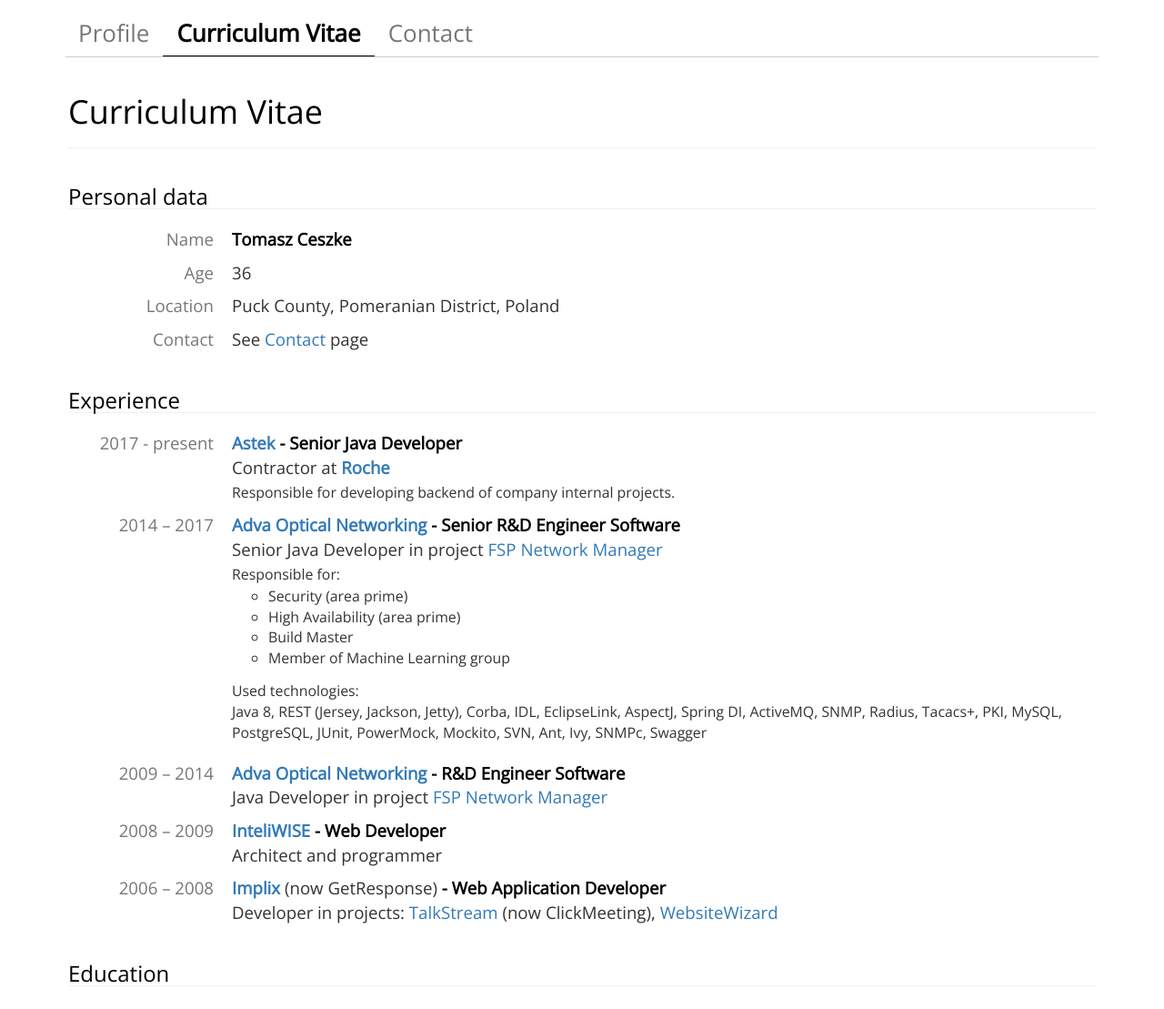
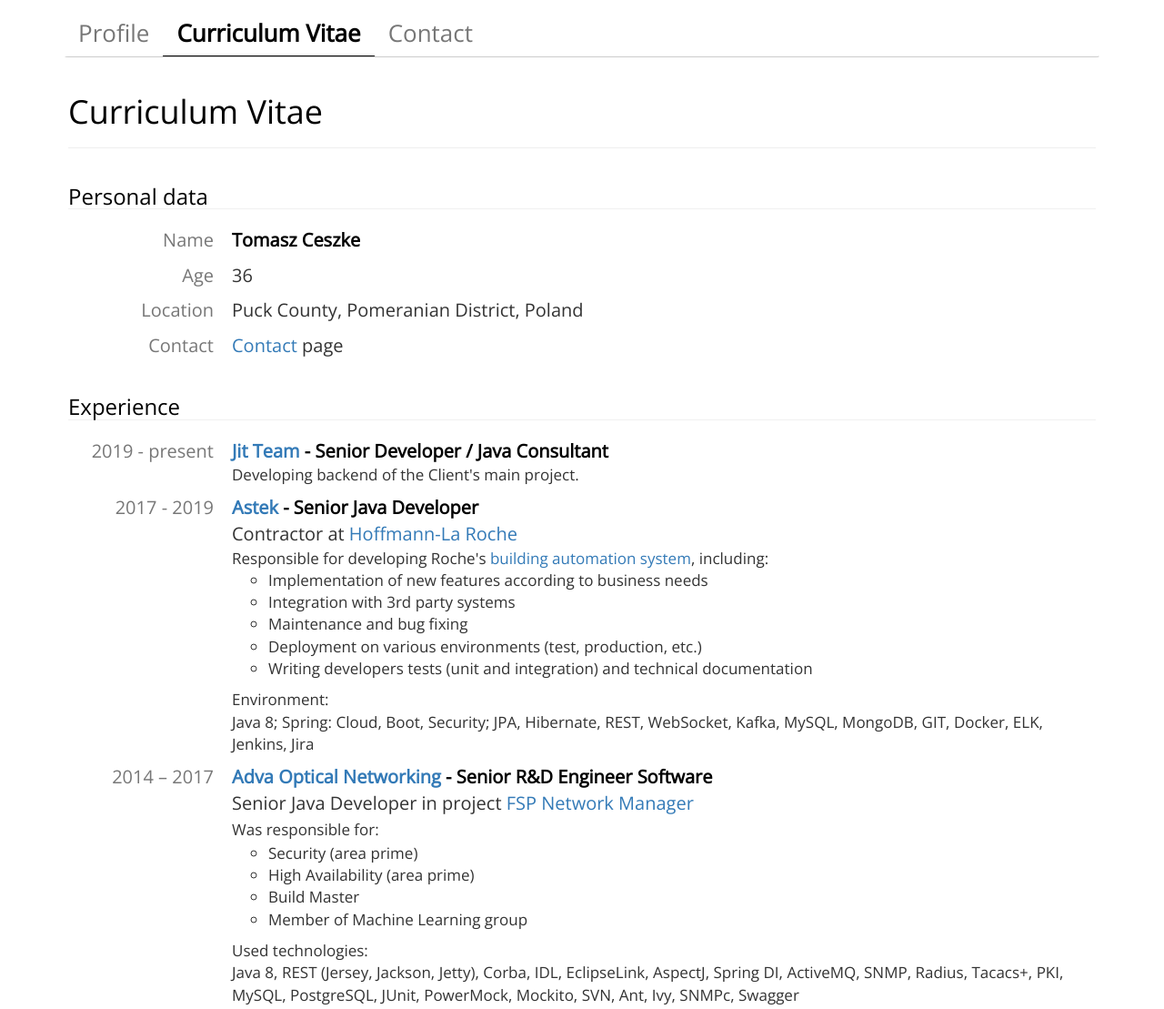
Before and after one commit to tomekceszke/tomekceszke.github.io, a plain HTML site: page cv.html in a window 1280 px wide. Shown: the top 1109 px of the page at 91% size. Drawn offline with nearby package versions, Linux system fonts and the light colour scheme.

Commit message:
jit update

```diff
--- a/css/main.css
+++ b/css/main.css
@@ -4,7 +4,7 @@
 body {
 	padding-top: 10px;
     padding-bottom: 50px;
-	font-size: 14pt;
+	font-size: 15pt;
 	color: #333;
     font-family: 'Open Sans', sans-serif;
 }
@@ -23,7 +23,7 @@ h1 small {
 
 
 footer {
-  	padding: 5px 0px;
+  	padding: 5px 0;
   	border-top: 1px solid #ccc;
   	color: #777;
 }
@@ -56,7 +56,7 @@ ul {
 /* TEMPLATE */
 
 .starter-template {
-	padding: 0px 5px 40px 5px;
+	padding: 0 5px 40px 5px;
 }
 
 .page-header {
@@ -81,7 +81,7 @@ ul {
 }
 
 .navbar-collapse {
-    padding-left: 0px;
+    padding-left: 0;
 }
 
 .navbar-default .navbar-nav > li > a
@@ -102,7 +102,7 @@ ul {
 .navbar-default .navbar-nav a:hover, .navbar-default .navbar-nav .active a:hover {
    background-color: #fff;
    color: inherit;
-   border-bottom: 1px solid id #000;
+   border-bottom: 1px solid #000;
 }
 
 
--- a/cv.html
+++ b/cv.html
@@ -3,15 +3,15 @@
 
 <head>
     <title>Curriculum Vitae</title>
-    <meta charset="utf-8" />
+    <meta charset="utf-8"/>
     <meta http-equiv="X-UA-Compatible" content="IE=edge">
     <meta name="viewport" content="width=device-width, initial-scale=1">
-    <meta name="author" content="Tomasz Ceszke" />
-    <meta name="description" content="My Curriculum Vitae (CV). Senior Java developer resume." />
-    <meta name="keywords" content="curriculum vitae, cv, resume, professional, story, senior java developer" />
-    <link rel="shortcut icon" type="image/x-icon" href="/favicon.ico" />
-    <link rel="stylesheet" href="/css/bootstrap.min.css" />
-    <link rel="stylesheet" href="/css/main.css" />
+    <meta name="author" content="Tomasz Ceszke"/>
+    <meta name="description" content="My Curriculum Vitae (CV). Senior Java developer resume."/>
+    <meta name="keywords" content="curriculum vitae, cv, resume, professional, story, senior java developer"/>
+    <link rel="shortcut icon" type="image/x-icon" href="/favicon.ico"/>
+    <link rel="stylesheet" href="css/bootstrap.min.css"/>
+    <link rel="stylesheet" href="css/main.css"/>
 </head>
 
 <body>
@@ -29,13 +29,13 @@
         <div id="navbar" class="navbar-collapse collapse">
             <ul class="nav navbar-nav">
                 <li>
-                        <a href="/index.html">Profile</a>
+                    <a href="index.html">Profile</a>
                 </li>
                 <li class="active">
-                        <a href="/cv.html">Curriculum Vitae</a>
+                    <a href="cv.html">Curriculum Vitae</a>
                 </li>
                 <li>
-                        <a href="/contact.html">Contact</a>
+                    <a href="contact.html">Contact</a>
                 </li>
             </ul>
         </div>
@@ -68,8 +68,7 @@
                 </dl>
                 <dl class="dl-horizontal">
                     <dt>Contact</dt>
-                        <dd>See
-                            <a href="/contact.html">Contact</a> page</dd>
+                    <dd><a href="contact.html">Contact</a> page</dd>
                 </dl>
             </article>
 
@@ -78,19 +77,29 @@
                     <h3>Experience</h3>
                 </header>
                 <dl class="dl-horizontal">
-                        <dt>2017 - present</dt>
+                    <dt>2019 - present</dt>
+                    <dd>
+                        <strong><a href="https://jit.team//" target="_blank">Jit Team</a> - Senior Developer / Java Consultant</strong>
+                        <p class="small">Developing backend of the Client's main project.</p>
+                    </dd>
+                </dl>
+                <dl class="dl-horizontal">
+                    <dt>2017 - 2019</dt>
                     <dd>
                         <strong>
-                                <a href="http://en.astek.pl//" target="_blank">Astek</a> - Senior Java Developer</strong>
-                            <p>Contractor at
-                                <strong>
-                                    <a href="http://it.roche.pl/en/" target="_blank">Roche</a>
-                                </strong>
-                            </p>
-                            <p>
-                                <small>
-                                    <p>Responsible for developing backend of company internal projects.</p>
-                                </small>
+                            <a href="https://en.astek.pl/" target="_blank">Astek</a> - Senior Java Developer</strong>
+                        <p>Contractor at <a href="https://it.roche.pl/en/" target="_blank">Hoffmann-La Roche</a></p>
+                        <p class="small">Responsible for developing Roche's <a href="https://www.s-b.swiss/referenz/neubau-roche-b098-ivr/" target="_blank">building automation system</a>, including:</p>
+                        <ul class="small">
+                            <li>Implementation of new features according to business needs</li>
+                            <li>Integration with 3rd party systems</li>
+                            <li>Maintenance and bug fixing</li>
+                            <li>Deployment on various environments (test, production, etc.)</li>
+                            <li>Writing developers tests (unit and integration) and technical documentation</li>
+                        </ul>
+                        <p class="small">Environment:</p>
+                        <p class="small">
+                            Java 8; Spring: Cloud, Boot, Security; JPA, Hibernate, REST, WebSocket, Kafka, MySQL, MongoDB, GIT, Docker, ELK, Jenkins, Jira
                         </p>
                     </dd>
                 </dl>
@@ -100,22 +109,21 @@
                         <strong>
                             <a href="http://www.advaoptical.com/" target="_blank">Adva Optical Networking</a> - Senior R&amp;D Engineer Software</strong>
                         <p>Senior Java Developer in project
-                                <a href="http://www.advaoptical.com/en/products/automated-network-management/fsp-network-manager.aspx" target="_blank">FSP Network Manager</a>
+                            <a href="http://www.advaoptical.com/en/products/automated-network-management/fsp-network-manager.aspx" target="_blank">FSP Network
+                                Manager</a>
                         </p>
-                            <p>
-                                <small>
-                                    Responsible for:
-                                    <ul>
+                        <p><small>Was responsible for:</small></p>
+                                <ul class="small">
                                     <li>Security (area prime)</li>
                                     <li>High Availability (area prime)</li>
                                     <li>Build Master</li>
                                     <li>Member of Machine Learning group</li>
                                 </ul>
-                                    Used technologies:
-                                    <p>
+
+                        <p class="small">Used technologies:</p>
+                        <p class="small">
                             Java 8, REST (Jersey, Jackson, Jetty), Corba, IDL, EclipseLink, AspectJ, Spring DI, ActiveMQ, SNMP, Radius, Tacacs+, PKI,
                             MySQL, PostgreSQL, JUnit, PowerMock, Mockito, SVN, Ant, Ivy, SNMPc, Swagger
-
                         </p>
                         </small>
                         </p>
@@ -127,7 +135,8 @@
                         <strong>
                             <a href="http://www.advaoptical.com/" target="_blank">Adva Optical Networking</a> - R&amp;D Engineer Software</strong>
                         <p>Java Developer in project
-                                <a href="http://www.advaoptical.com/en/products/automated-network-management/fsp-network-manager.aspx" target="_blank">FSP Network Manager</a>
+                            <a href="http://www.advaoptical.com/en/products/automated-network-management/fsp-network-manager.aspx" target="_blank">FSP Network
+                                Manager</a>
                         </p>
                     </dd>
                 </dl>
@@ -167,7 +176,8 @@
                             <small>Master's Thesis: "IT Job Portal"</small>
                         </p>
                         <small>
-                                <a href="http://www.tu.koszalin.pl/eng" target="_blank">Koszalin University of Technology</a>, Faculty of Electronics and Computer Science</small>
+                            <a href="http://www.tu.koszalin.pl/eng" target="_blank">Koszalin University of Technology</a>, Faculty of Electronics and Computer
+                            Science</small>
                     </dd>
                 </dl>
                 <dl class="dl-horizontal">
@@ -181,7 +191,8 @@
                             <small>Engineering Thesis: "Database Application to Support Holidays Homes"</small>
                         </p>
                         <small>
-                                <a href="http://www.tu.koszalin.pl/eng" target="_blank">Koszalin University of Technology</a>, Faculty of Electronics and Computer Science</small>
+                            <a href="http://www.tu.koszalin.pl/eng" target="_blank">Koszalin University of Technology</a>, Faculty of Electronics and Computer
+                            Science</small>
                     </dd>
                 </dl>
             </article>
@@ -193,45 +204,57 @@
                 <dl class="dl-horizontal">
                     <dt>2017</dt>
                     <dd>
-                            <a href="https://www.experteach.eu/de/training/hersteller/microsoft/microsoft-kurse-von-experteach/wpca.html" target="_blank">Zertifikate &amp; PKI</a> (ExperTeach München)</dd>
+                        <a href="https://www.experteach.eu/de/training/hersteller/microsoft/microsoft-kurse-von-experteach/wpca.html" target="_blank">Zertifikate
+                            &amp; PKI</a> (ExperTeach München)
+                    </dd>
                 </dl>
                 <dl class="dl-horizontal">
                     <dt>2017</dt>
                     <dd>
-                            <a href="https://www.coursera.org/learn/machine-learning" target="_blank">Machine Learning by Stanford University</a> (Coursera - online)</dd>
+                        <a href="https://www.coursera.org/learn/machine-learning" target="_blank">Machine Learning by Stanford University</a> (Coursera -
+                        online)
+                    </dd>
                 </dl>
                 <dl class="dl-horizontal">
                     <dt>2016</dt>
                     <dd>
-                            <a href="https://niebezpiecznik.pl/szkolenia/atakowanie-ochrona-www/?st" target="_blank">Attacking and securing web applications</a> (niebezpiecznik.pl)</dd>
+                        <a href="https://niebezpiecznik.pl/szkolenia/atakowanie-ochrona-www/?st" target="_blank">Attacking and securing web applications</a>
+                        (niebezpiecznik.pl)
+                    </dd>
                 </dl>
                 <dl class="dl-horizontal">
                     <dt>2012</dt>
                     <dd>
                         <a href="https://www.altkomakademia.pl/szkolenia/oferta/katalog-szkolen/i/przygotowanie-do-certyfikatu-java-se-8-programmer-i-1z0-808"
-                                target="_blank">Preparation to Oracle Certified Professional, Java SE Programmer</a> (Altkom Akademia)</dd>
+                           target="_blank">Preparation to Oracle Certified Professional, Java SE Programmer</a> (Altkom Akademia)
+                    </dd>
                 </dl>
                 <dl class="dl-horizontal">
                     <dt>2010</dt>
                     <dd>
-                            <a href="http://www.bnsit.pl/szkolenie,architektura-aplikacji-biznesowych" target="_blank">Developing JEE Architecture</a> (BNS IT)</dd>
+                        <a href="http://www.bnsit.pl/szkolenie,architektura-aplikacji-biznesowych" target="_blank">Developing JEE Architecture</a> (BNS IT)
+                    </dd>
                 </dl>
                 <dl class="dl-horizontal">
                     <dt>2009</dt>
                     <dd>
-                            <a href="http://www.bnsit.pl/szkolenie,wzorce-projektowe-i-refaktoryzacja-do-wzorcow" target="_blank">Design patterns and refactoring to the patterns</a> (BNS IT)</dd>
+                        <a href="http://www.bnsit.pl/szkolenie,wzorce-projektowe-i-refaktoryzacja-do-wzorcow" target="_blank">Design patterns and refactoring to
+                            the patterns</a> (BNS IT)
+                    </dd>
                 </dl>
                 <dl class="dl-horizontal">
                     <dt>2007</dt>
                     <dd>
                         <a href="https://www.altkomakademia.pl/szkolenia/oferta/katalog-szkolen/i/modelowanie-struktury-dokumentow-xml-z-wykorzystaniem-xml-schema"
-                                target="_blank">XML Schema modelling</a> (Altkom Akademia)</dd>
+                           target="_blank">XML Schema modelling</a> (Altkom Akademia)
+                    </dd>
                 </dl>
                 <dl class="dl-horizontal">
                     <dt>2006</dt>
                     <dd>
                         <a href="https://www.altkomakademia.pl/szkolenia/oferta/katalog-szkolen/i/modelowanie-aplikacji-z-wykorzystaniem-jezyka-uml"
-                                target="_blank">UML 2.0 modelling</a> (Altkom Akademia)</dd>
+                           target="_blank">UML 2.0 modelling</a> (Altkom Akademia)
+                    </dd>
                 </dl>
             </article>
 
@@ -242,22 +265,26 @@
                 <dl class="dl-horizontal">
                     <dt>2017</dt>
                     <dd>
-                            <a href="https://infoshare.pl/" target="_blank">infoShare 2017</a>: Tech, New Media &amp; Startups Festival</dd>
+                        <a href="https://infoshare.pl/" target="_blank">infoShare 2017</a>: Tech, New Media &amp; Startups Festival
+                    </dd>
                 </dl>
                 <dl class="dl-horizontal">
                     <dt>2016</dt>
                     <dd>
-                            <a href="https://infoshare.pl/history/agenda.html?year=2016" target="_blank">infoShare 2016</a>: Tech, New Media &amp; Startups Festival</dd>
+                        <a href="https://infoshare.pl/history/agenda.html?year=2016" target="_blank">infoShare 2016</a>: Tech, New Media &amp; Startups Festival
+                    </dd>
                 </dl>
                 <dl class="dl-horizontal">
                     <dt>2015</dt>
                     <dd>
-                            <a href="http://2015.geecon.org/" target="_blank">Geecon 2015</a>: Lets move the JAVA WORLD!</dd>
+                        <a href="http://2015.geecon.org/" target="_blank">Geecon 2015</a>: Lets move the JAVA WORLD!
+                    </dd>
                 </dl>
                 <dl class="dl-horizontal">
                     <dt>2014</dt>
                     <dd>
-                            <a href="http://2014.33degree.org/" target="_blank">33rd Degree</a>: Conference for Java Masters</dd>
+                        <a href="http://2014.33degree.org/" target="_blank">33rd Degree</a>: Conference for Java Masters
+                    </dd>
                 </dl>
             </article>
 
@@ -308,14 +335,14 @@
         </section>
     </div>
     <footer class="hidden-print">
-            <span class="pull-right">(C) 2018
+            <span class="pull-right">(C) 2019
                 <a href="/">Tomasz Ceszke</a>
             </span>
     </footer>
 </div>
 
-    <script src="/js/jquery.min.js"></script>
-    <script src="/js/bootstrap.min.js"></script>
+<script src="js/jquery.min.js"></script>
+<script src="js/bootstrap.min.js"></script>
 
 </body>
 
```
Also changed, not shown: contact.html (+12 -12 lines), index.html (+21 -18 lines), 1 other file. Lines whose indentation alone changed are shown as unchanged.
